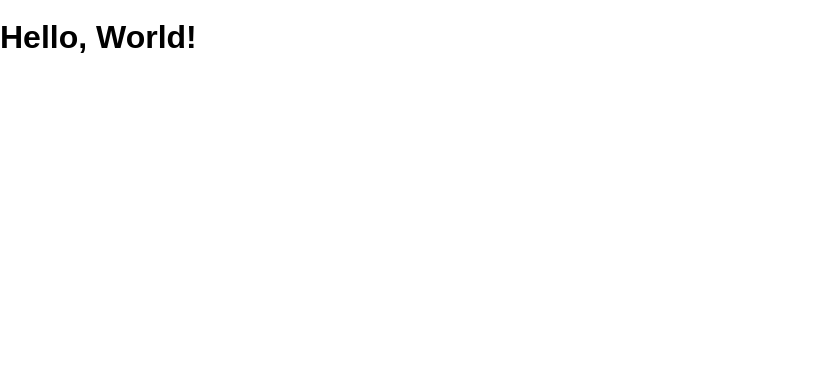
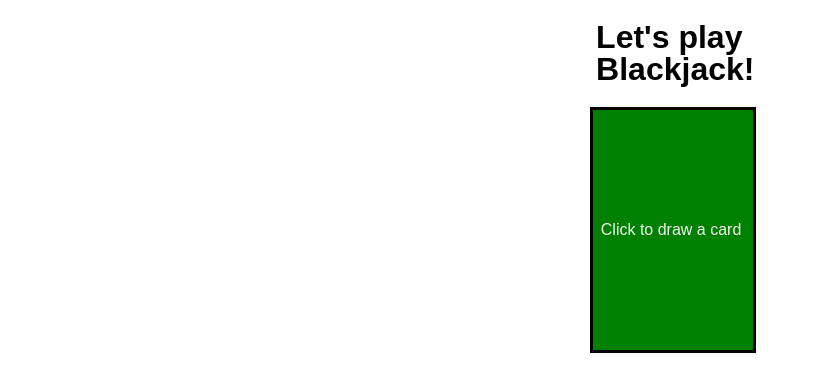
Before and after one commit to WillWarren1/blackjack, a website: page public/index.html in a window 1280 px wide. Shown: the whole page, without its empty margins (0-817 px from the left). Drawn offline with Linux system fonts and the light colour scheme.

Commit message:
added weight to cards, created player hand

```diff
--- a/public/index.html
+++ b/public/index.html
@@ -1,14 +1,20 @@
 <!DOCTYPE html>
 <html>
   <head lang="en">
-    <meta charset="UTF-8">
-    <meta name="viewport" content="width=device-width, initial-scale=1">
-    <title>Blackjack</title>
-    <link rel="shortcut icon" href="/favicon.ico">
-    <link rel="stylesheet" href="/screen.css">
+    <meta charset="UTF-8" />
+    <meta name="viewport" content="width=device-width, initial-scale=1" />
+    <title>Deck Shuffler</title>
+    <link rel="shortcut icon" href="/favicon.ico" />
+    <link rel="stylesheet" href="/screen.css" />
   </head>
   <body>
-    <h1 class='hello-world'></h1>
+    <main>
+      <h1 class="hello-world"></h1>
+      <section id="draw">
+        <p>Click to draw a card</p>
+      </section>
+      <ul></ul>
+    </main>
     <script src="/main.js" charset="utf-8"></script>
   </body>
 </html>
--- a/public/main.js
+++ b/public/main.js
@@ -1,7 +1,94 @@
+let valueOfCard = [
+  'ace',
+  '2',
+  '3',
+  '4',
+  '5',
+  '6',
+  '7',
+  '8',
+  '9',
+  '10',
+  'jack',
+  'queen',
+  'king'
+]
+
+let suitOfCard = ['spades', 'hearts', 'clubs', 'diamonds']
+
+let deckOfCards = []
+
+let playerHand = []
+
+const buildDeck = () => {
+  for (let cardValue = 0; cardValue < valueOfCard.length; cardValue++) {
+    console.log(cardValue)
+    for (let cardSuit = 0; cardSuit < suitOfCard.length; cardSuit++) {
+      console.log(cardSuit)
+
+      let weight = parseInt(valueOfCard[cardValue])
+      if (
+        valueOfCard[cardValue] == 'jack' ||
+        valueOfCard[cardValue] == 'queen' ||
+        valueOfCard[cardValue] == 'king'
+      ) {
+        weight = 10
+      }
+      if (valueOfCard[cardValue] == 'ace') {
+        weight = 11
+      }
+      let name = valueOfCard[cardValue] + ' of ' + suitOfCard[cardSuit]
+
+      let card = {
+        Value: valueOfCard[cardValue],
+        Suit: suitOfCard[cardSuit],
+        Weight: weight,
+        Name: name
+      }
+
+      console.log(card)
+
+      deckOfCards.push(card)
+    }
+  }
+  console.log(deckOfCards)
+}
+
+const shuffleDeck = () => {
+  for (let i = 51; i >= 0; i--) {
+    const j = Math.floor(Math.random() * (i + 1))
+
+    let posI = deckOfCards[i]
+    let posJ = deckOfCards[j]
+
+    deckOfCards[j] = posI
+    deckOfCards[i] = posJ
+  }
+  console.log(deckOfCards)
+}
+
 const main = () => {
   if (document.querySelector('h1.hello-world')) {
-    document.querySelector('h1.hello-world').textContent = 'Hello, World!'
+    document.querySelector('h1.hello-world').textContent =
+      "Let's play Blackjack!"
+  }
+  buildDeck()
+  shuffleDeck()
+}
+
+const drawCards = () => {
+  let newCard = deckOfCards.shift(0, 1)
+
+  console.log(deckOfCards)
+  if (deckOfCards.length > 0) {
+    const _li = document.createElement('li')
+    _li.textContent = newCard.Name
+    document.querySelector('ul').appendChild(_li)
+
+    playerHand.push(newCard)
+    console.log(playerHand)
   }
 }
 
 document.addEventListener('DOMContentLoaded', main)
+document.querySelector('#draw').addEventListener('click', drawCards)
--- a/public/screen.css
+++ b/public/screen.css
@@ -9,4 +9,44 @@ html {
 body {
   margin: 0;
   min-height: 100%;
+  display: flex;
+  justify-content: center;
 }
+h1 {
+  margin-left: 36%;
+}
+
+#draw {
+  border: solid black;
+  background-color: green;
+  margin-left: 34%;
+  display: flex;
+  align-content: baseline;
+  color: whitesmoke;
+  width: 10rem;
+  height: 15rem;
+  align-items: center;
+}
+
+ul {
+  display: flex;
+  flex-wrap: wrap;
+}
+
+li {
+  list-style: none;
+  margin: 1rem;
+  border: solid black;
+  padding-top: 1rem;
+  padding-right: 0.5rem;
+  padding-left: 0.5rem;
+  height: 7rem;
+  width: 5rem;
+  text-align: center;
+  border-radius: 5px;
+}
+
+p {
+  margin-top: 1rem;
+  margin-left: 0.5rem;
+}
```
